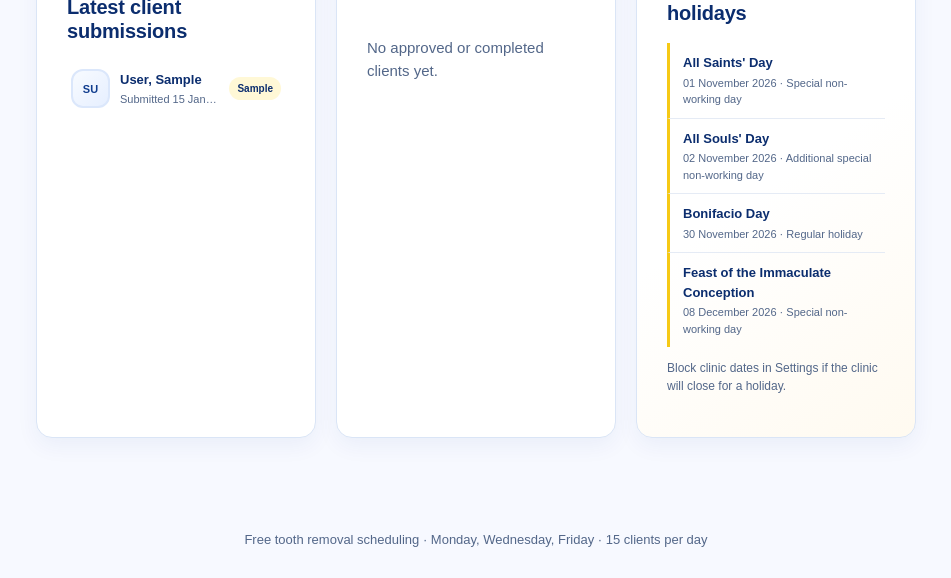
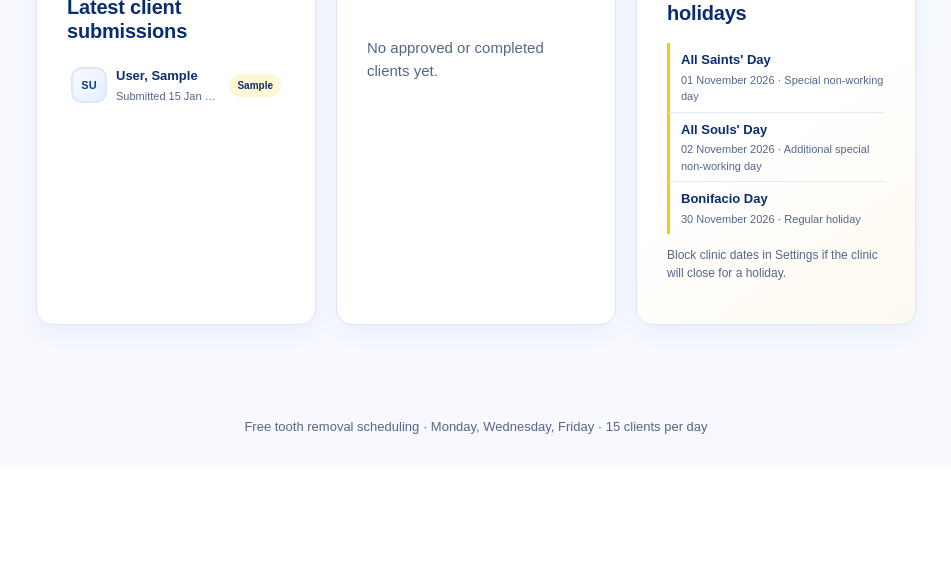
Before and after one commit to arnaut560000/Dental_scheduling, a Flask app: page /admin in a window 1280 px wide. Shown: the part 887-1465 px from the top of the page, without its empty margins (324-1275 px from the left). After the commit the page ends 1321 px from the top, so only its background shows below. Run offline with Flask 3, Linux system fonts and the light colour scheme; the visitor is signed in with stand-in values (Sample User, id 1); tables that the repository leaves empty hold one stand-in row (values such as "Sample post"); data that the repository does not hold is empty; parts of the project's set-up code (start-up, migrations or seed data) failed here and were passed over; some libraries are stand-ins or nearby versions.

Commit message:
Compact dashboard request and holiday cards

```diff
--- a/app.py
+++ b/app.py
@@ -1833,7 +1833,7 @@ def dashboard():
         SELECT last_name, first_name, category, status, created_at
         FROM client_requests
         ORDER BY created_at DESC, id DESC
-        LIMIT 5
+        LIMIT 3
         """,
     ).fetchall()
 
@@ -1918,7 +1918,7 @@ def dashboard():
     )
     upcoming_holidays = [
         holiday for holiday in PHILIPPINE_HOLIDAYS if holiday["date"] >= today_date
-    ][:4]
+    ][:3]
 
     return render_template(
         "dashboard.html",
--- a/static/style.css
+++ b/static/style.css
@@ -302,13 +302,13 @@ button, .button-link { border: 0; border-radius: 7px; background: var(--blue); c
 .schedule-time { color: var(--blue-dark); font-size: 13px; white-space: nowrap; }
 .schedule-client { color: var(--navy); font-size: 13px; }
 .sector-pill { display: inline-block; padding: 3px 7px; border-radius: 6px; background: #f1f5fb; color: #506887; font-size: 11px; font-weight: 700; }
-.recent-request-list { display: grid; gap: 4px; }
-.recent-request-list article { display: grid; grid-template-columns: 39px minmax(0, 1fr) auto; align-items: center; gap: 10px; padding: 8px 4px; border-radius: 9px; transition: background .15s ease; }
+.recent-request-list { display: grid; gap: 2px; }
+.recent-request-list article { display: grid; grid-template-columns: 36px minmax(0, 1fr) auto; align-items: center; gap: 9px; padding: 5px 4px; border-radius: 9px; transition: background .15s ease; }
 .recent-request-list article:hover { background: #f6f9ff; }
 .recent-request-list strong, .recent-request-list small { display: block; overflow: hidden; text-overflow: ellipsis; white-space: nowrap; }
 .recent-request-list strong { color: var(--navy); font-size: 13px; }
 .recent-request-list small { margin-top: 2px; color: var(--muted); font-size: 11px; }
-.request-avatar { display: grid; width: 39px; height: 39px; place-items: center; border: 2px solid #dbe7fb; border-radius: 12px; background: linear-gradient(135deg, #f8fbff, #e6efff); color: var(--blue-dark); font-size: 11px; font-weight: 900; }
+.request-avatar { display: grid; width: 36px; height: 36px; place-items: center; border: 2px solid #dbe7fb; border-radius: 11px; background: linear-gradient(135deg, #f8fbff, #e6efff); color: var(--blue-dark); font-size: 11px; font-weight: 900; }
 .recent-request-list .badge { font-size: 10px; white-space: nowrap; }
 .service-chart-layout { display: grid; grid-template-columns: 134px minmax(0, 1fr); align-items: center; gap: 18px; }
 .service-donut { position: relative; display: grid; width: 134px; aspect-ratio: 1; place-items: center; border-radius: 50%; background: var(--service-chart); box-shadow: 0 10px 22px rgba(16, 61, 142, .12); }
@@ -323,7 +323,7 @@ button, .button-link { border: 0; border-radius: 7px; background: var(--blue); c
 .sector-statistic-item strong { color: var(--blue-dark); font-size: 13px; }
 .sector-statistic-item small { min-width: 30px; color: var(--muted); font-size: 10px; text-align: right; }
 .announcement-card { background: linear-gradient(145deg, #fff 50%, #fffaf0); }
-.holiday-announcement { padding: 10px 0 10px 13px; border-bottom: 1px solid #e5ebf5; border-left: 3px solid var(--yellow); }
+.holiday-announcement { padding: 7px 0 7px 11px; border-bottom: 1px solid #e5ebf5; border-left: 3px solid var(--yellow); }
 .holiday-announcement:last-of-type { border-bottom: 0; }
 .holiday-announcement strong, .holiday-announcement span { display: block; }
 .holiday-announcement strong { color: var(--navy); font-size: 13px; }
```
